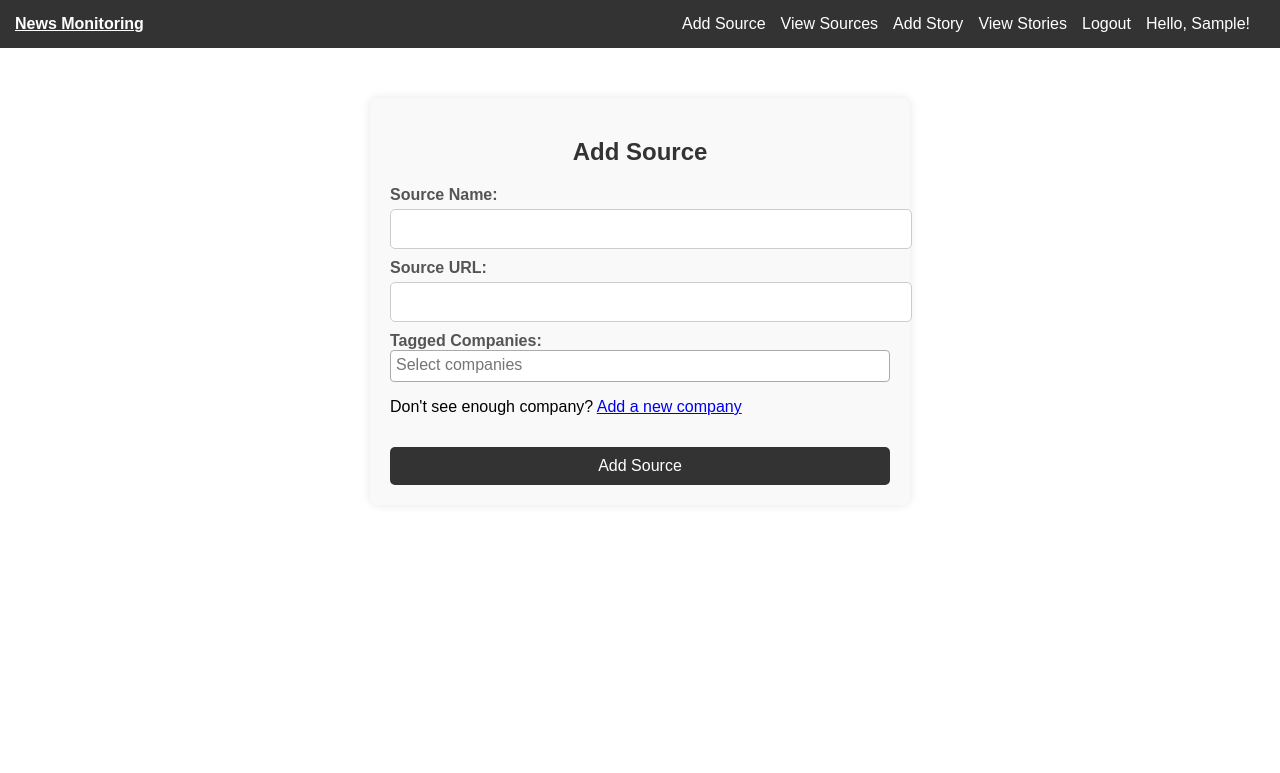
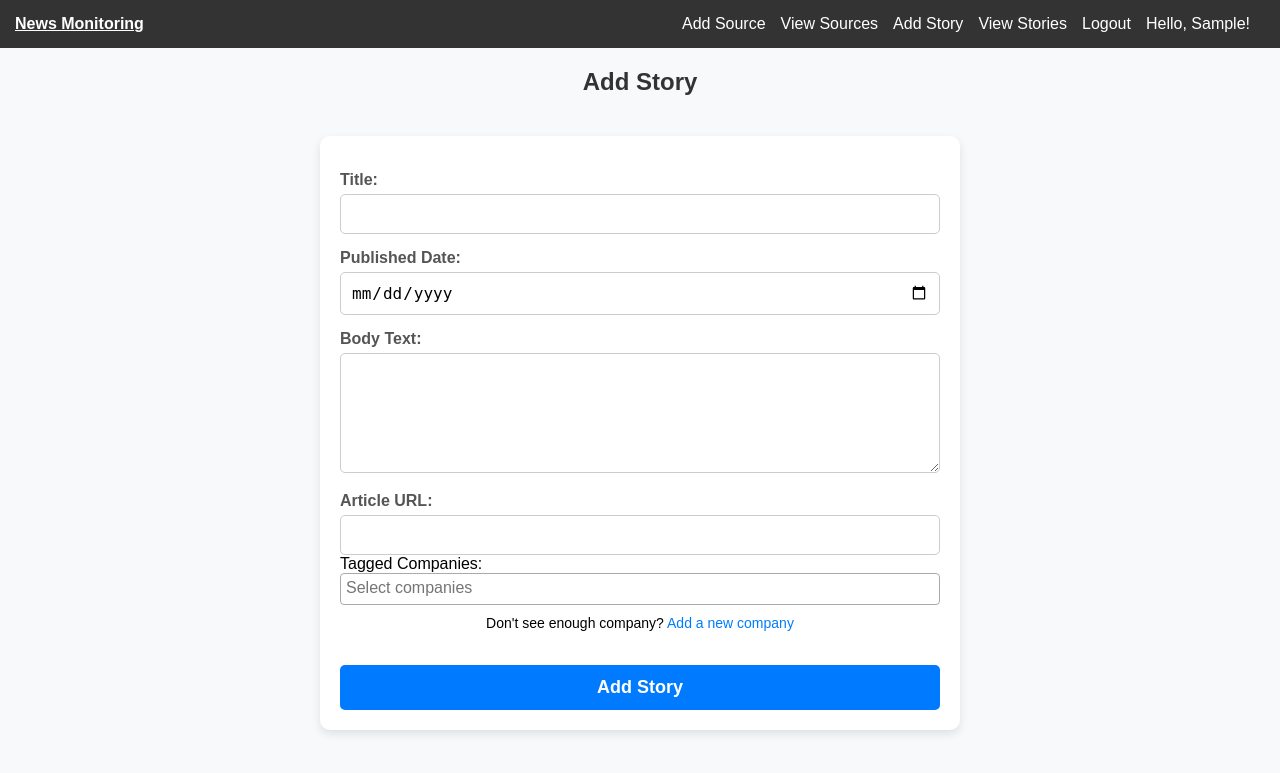
Before and after one commit to di-co-der/news, a Django app: page /story/add/ in a window 1280 px wide; the page is wider, and only the part inside the window is pictured. Shown: the top 773 px of that part. Run offline with Django 5.2, Linux system fonts and the light colour scheme; the visitor is signed in with stand-in values (Sample User, id 1); data that the repository does not hold is empty; parts of the project's set-up code (start-up, migrations or seed data) failed here and were passed over.

Commit message:
fix add story form

```diff
--- a/news_monitoring/static/css/story/add_story.css
+++ b/news_monitoring/static/css/story/add_story.css
@@ -1,64 +1,90 @@
+/* General Styles */
+body {
+  font-family: Arial, sans-serif;
+  background-color: #f8f9fa;
+  margin: 0;
+  padding: 0;
+}
+
 /* Form Container */
 .story-form {
-    width: 50%;
-    margin: 20px auto;
+  max-width: 600px;
+  background: white;
   padding: 20px;
-    background: #f9f9f9;
-    border-radius: 8px;
-    box-shadow: 0px 0px 10px rgba(0, 0, 0, 0.1);
+  margin: 40px auto;
+  border-radius: 10px;
+  box-shadow: 0 4px 10px rgba(0, 0, 0, 0.1);
 }
 
 /* Form Title */
 .form-title {
   text-align: center;
+  font-size: 24px;
   color: #333;
-    font-size: 24px;
-    margin-bottom: 15px;
+  margin-bottom: 20px;
 }
 
 /* Labels */
 .form-label {
+  font-weight: bold;
+  color: #555;
   display: block;
-    font-weight: bold;
-    margin-top: 10px;
-    color: #555;
+  margin-top: 15px;
 }
 
-/* Input Fields */
+/* Inputs and Textarea */
 .form-input,
 .form-textarea,
-.form-multi-select {
+#companies {
   width: 100%;
-    padding: 8px;
+  padding: 10px;
+  border: 1px solid #ccc;
+  border-radius: 5px;
+  font-size: 16px;
   margin-top: 5px;
-    border: 1px solid #ccc;
-    border-radius: 4px;
-    font-size: 14px;
+  box-sizing: border-box;
 }
 
 /* Textarea */
 .form-textarea {
-    height: 100px;
+  height: 120px;
   resize: vertical;
 }
 
-/* Multi-Select Dropdown */
-.form-multi-select {
-    height: 120px;
+/* Select Dropdown */
+#companies {
+  width: 100% !important;
+}
+
+/* Add New Company Link */
+p {
+  text-align: center;
+  font-size: 14px;
+  margin-top: 10px;
+}
+
+p a {
+  color: #007bff;
+  text-decoration: none;
+}
+
+p a:hover {
+  text-decoration: underline;
 }
 
 /* Submit Button */
 .submit-button {
   width: 100%;
-    padding: 10px;
+  padding: 12px;
+  margin-top: 20px;
   background: #007bff;
   border: none;
   color: white;
-    font-size: 16px;
+  font-size: 18px;
   font-weight: bold;
+  border-radius: 5px;
   cursor: pointer;
-    border-radius: 4px;
-    margin-top: 15px;
+  transition: background 0.3s ease;
 }
 
 .submit-button:hover {
@@ -69,5 +95,10 @@
 @media (max-width: 768px) {
   .story-form {
     width: 90%;
+    padding: 15px;
+  }
+
+  .form-title {
+    font-size: 22px;
   }
 }
--- a/news_monitoring/templates/source/add_source.html
+++ b/news_monitoring/templates/source/add_source.html
@@ -21,8 +21,8 @@
       <label for="url">Source URL:</label>
       <input type="url" name="url" value="{{ source.url|default:'' }}" required />
 
-      <label for="companies">Tagged Companies:</label>
-      <select name="companies" id="companies" multiple>
+      <label for="tagged_companies">Tagged Companies:</label>
+      <select name="tagged_companies" id="companies" multiple>
         {% for company in companies %}
           <option value="{{ company.id }}" {% if company.id in tagged_companies %}selected{% endif %}>{{ company.name }}</option>
         {% endfor %}
--- a/news_monitoring/templates/story/add_story.html
+++ b/news_monitoring/templates/story/add_story.html
@@ -2,27 +2,35 @@
 
 {% load static %}
 
-{% block title %}Add Source{% endblock %}
-
 {% block extra_css %}
-  <link rel="stylesheet" href="{% static 'css/source/add_source.css' %}" />
+    <link rel="stylesheet" href="{% static 'css/story/add_story.css' %}">
     <link href="https://cdnjs.cloudflare.com/ajax/libs/select2/4.0.13/css/select2.min.css" rel="stylesheet" />
 {% endblock %}
 
 {% block content %}
-  <div class="add-source-container">
-    <h2>Add Source</h2>
-    <form method="post">
+  <h2 class="form-title">Add Story</h2>
+  <form method="post" class="story-form">
     {% csrf_token %}
 
-      <label for="name">Source Name:</label>
-      <input type="text" name="name" value="{{ source.name|default:'' }}" required />
+    <!-- Title -->
+    <label for="title" class="form-label">Title:</label>
+    <input type="text" name="title" class="form-input" value="{{ story.title|default:'' }}" required />
 
-      <label for="url">Source URL:</label>
-      <input type="url" name="url" value="{{ source.url|default:'' }}" required />
+    <!-- Published Date -->
+    <label for="published_date" class="form-label">Published Date:</label>
+    <input type="date" name="published_date" class="form-input" value="{{ story.published_date|date:'Y-m-d' }}" required />
 
-      <label for="companies">Tagged Companies:</label>
-      <select name="companies" id="companies" class="form-multi-select" multiple>
+    <!-- Body Text -->
+    <label for="body_text" class="form-label">Body Text:</label>
+    <textarea name="body_text" class="form-textarea" required>{{ story.body_text|default:'' }}</textarea>
+
+    <!-- Article URL -->
+    <label for="article_url" class="form-label">Article URL:</label>
+    <input type="url" name="article_url" class="form-input" value="{{ story.article_url|default:'' }}" required />
+
+    <!-- Tagged Companies -->
+    <label for="tagged_companies">Tagged Companies:</label>
+    <select name="tagged_companies" id="companies" multiple>
       {% for company in companies %}
       <option value="{{ company.id }}" {% if company.id in tagged_companies %}selected{% endif %}>{{ company.name }}</option>
       {% endfor %}
@@ -33,19 +41,18 @@
       Don't see enough company? <a href="{% url 'company:add_company' %}">Add a new company</a>
     </p>
 
-      <button type="submit">
-        {% if source %} Update {% else %} Add {% endif %} Source
+    <button type="submit" class="submit-button">
+      {% if story %} Update {% else %} Add {% endif %} Story
     </button>
   </form>
-  </div>
 {% endblock %}
-
+<!--todo : Write this in Sepearte File because it is used in both add_source and add_story-->
 {% block extra_js %}
   <script src="https://cdnjs.cloudflare.com/ajax/libs/jquery/3.6.0/jquery.min.js"></script>
   <script src="https://cdnjs.cloudflare.com/ajax/libs/select2/4.0.13/js/select2.min.js"></script>
   <script>
     $(document).ready(function() {
-        $('.form-multi-select').select2({
+        $('#companies').select2({
             placeholder: "Select companies",
             allowClear: true
         });
```
Also changed, not shown: news_monitoring/source/services.py (+4 -3 lines). Lines whose indentation alone changed are shown as unchanged.
